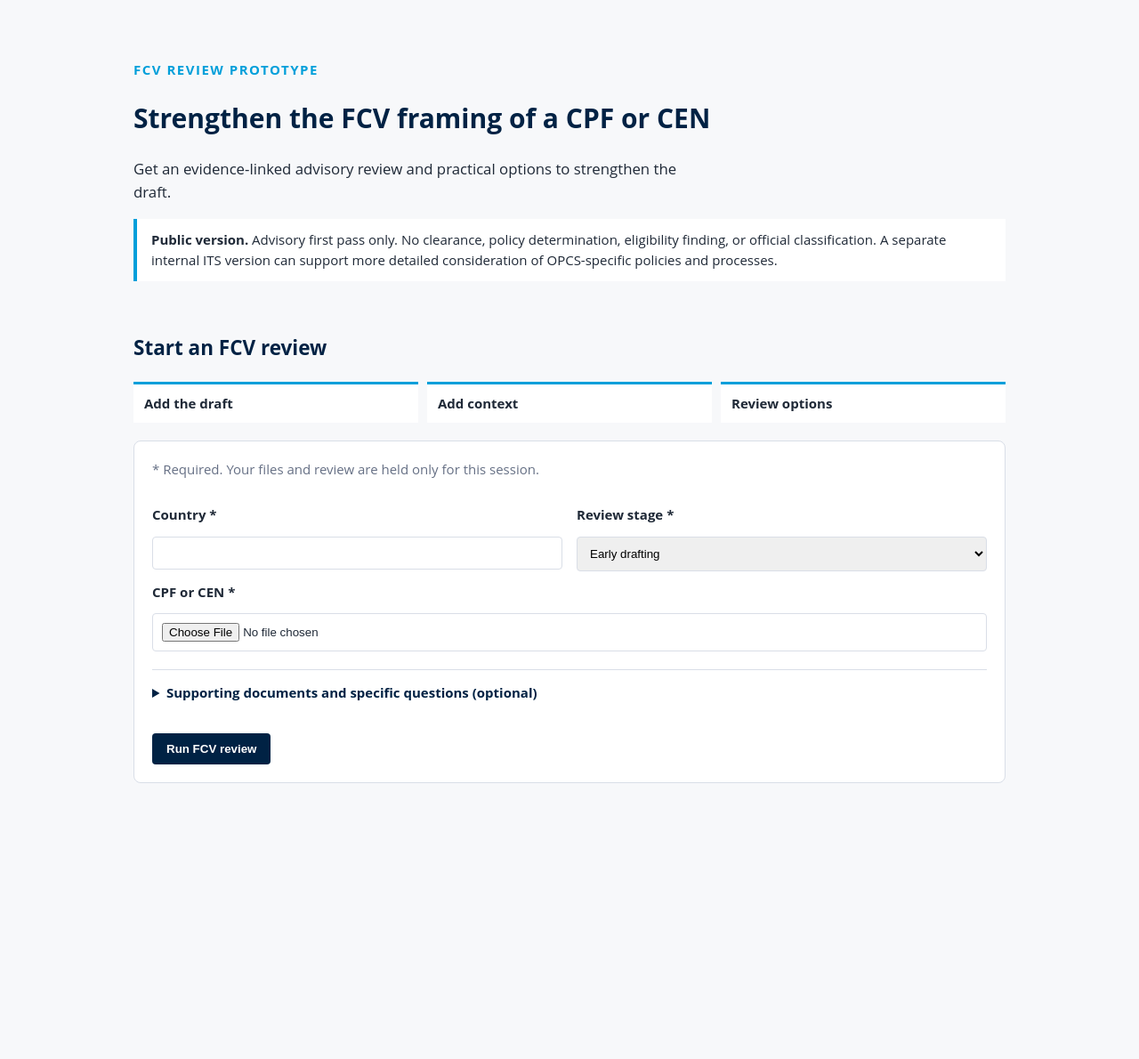
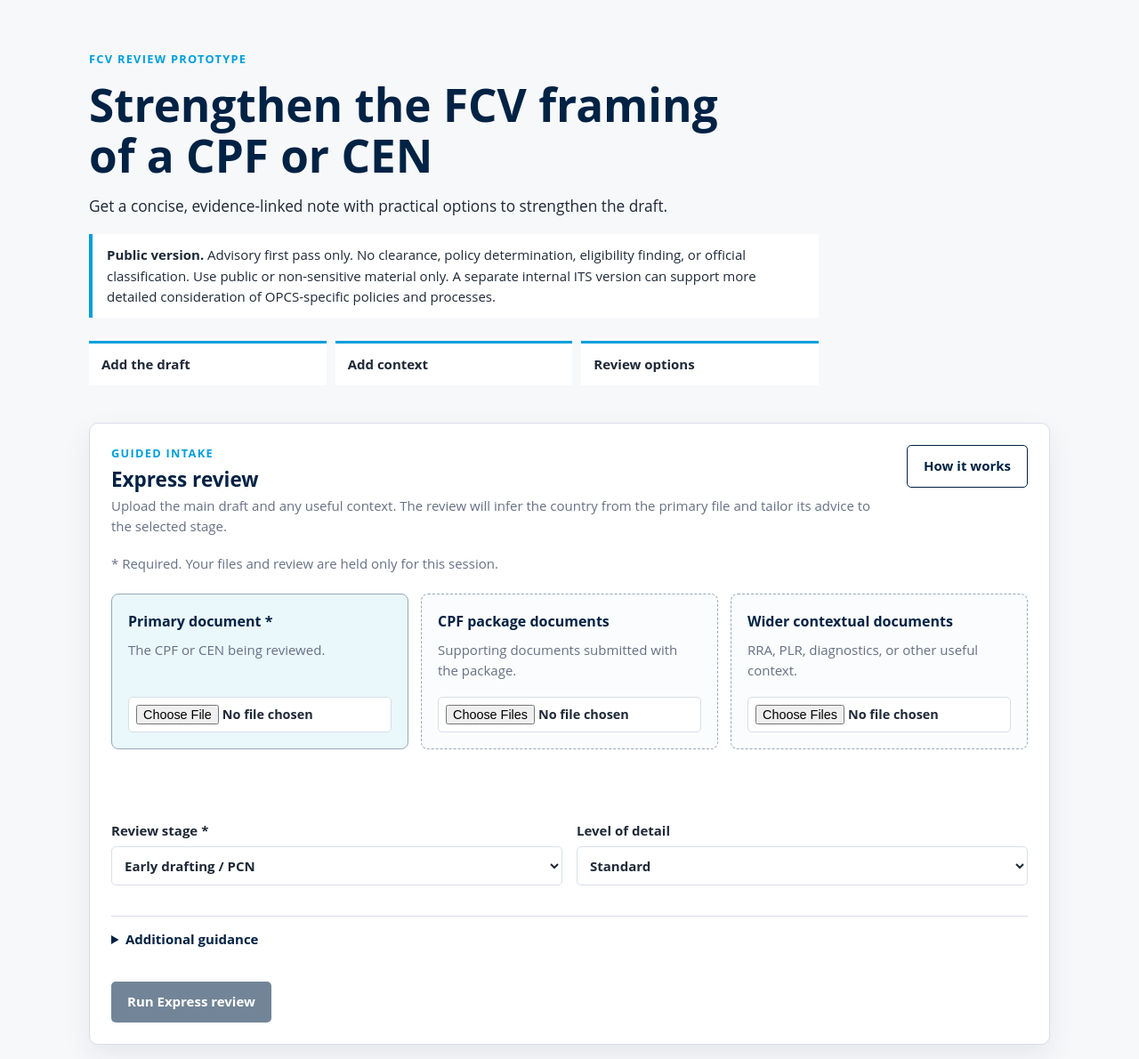
Before and after one commit to ljonestz/cpf-fcv-reviewer, a Flask app: page / in a window 1280 px wide. Shown: the whole page at 89% size. Before the commit the page ends 880 px from the top, so only its background shows below. Run offline with Flask 3, Linux system fonts and the light colour scheme; parts of the project's set-up code (start-up, migrations or seed data) failed here and were passed over; some libraries are stand-ins or nearby versions.

Commit message:
feat: add guided three-bucket CPF review intake

```diff
--- a/src/cpf_fcv_reviewer/static/app.js
+++ b/src/cpf_fcv_reviewer/static/app.js
@@ -7,14 +7,22 @@ const results = document.querySelector("#results");
 const corrections = document.querySelector("#corrections");
 const actions = document.querySelector("#actions");
 const returnToIntake = document.querySelector("#return-to-intake");
-const guidance = document.querySelector("#guidance");
-const questionPanel = document.querySelector("#priority-questions");
-const questionList = document.querySelector("#priority-question-list");
+const primaryFileInput = document.querySelector("#cpf");
+const countryInput = document.querySelector("#country");
+const countryDetection = document.querySelector("#country-detection");
+const submitButton = document.querySelector("#submit-review");
+const processDialog = document.querySelector("#process-dialog");
+const openProcessDialog = document.querySelector("#open-process-dialog");
+const closeProcessDialog = document.querySelector("#close-process-dialog");
 const submitCorrection = document.querySelector("#submit-correction");
 let assessmentId = sessionStorage.getItem("cpf_fcv_assessment_id") || "";
 let activeEventSource;
 let operationEpoch = 0;
 let resetPending = false;
+let detectionPending = false;
+let countryRequiresConfirmation = false;
+let countryCorrection;
+let detectionEpoch = 0;
 const RESULT_RETRY_LIMIT = 3;
 const RESULT_RETRY_DELAY_MS = 250;
 const SOURCE_ERROR_LIMIT = 2;
@@ -76,33 +84,103 @@ function text(tag, value, className = "") {
   return node;
 }
 
-function detectedQuestions(value) {
-  const questions = new Map();
-  for (const line of value.split(/\r?\n/)) {
-    const clean = line.trim().replace(/^[-*]\s*/, "").trim();
-    if (!clean.endsWith("?")) continue;
-    const key = clean.toLocaleLowerCase();
-    if (!questions.has(key)) questions.set(key, clean);
-  }
-  return [...questions.values()];
+function updateSubmitState() {
+  const hasPrimaryFile = Boolean(primaryFileInput?.files?.length);
+  submitButton.disabled = detectionPending
+    || countryRequiresConfirmation
+    || !countryInput.value.trim()
+    || !hasPrimaryFile;
 }
 
-function renderPriorityQuestions() {
-  questionList.replaceChildren();
-  for (const question of detectedQuestions(guidance.value)) {
-    const label = document.createElement("label");
-    const checkbox = document.createElement("input");
-    checkbox.type = "checkbox";
-    checkbox.name = "priority_questions";
-    checkbox.value = question;
-    checkbox.checked = true;
-    label.append(checkbox, document.createTextNode(question));
-    questionList.append(label);
-  }
-  questionPanel.hidden = questionList.children.length === 0;
+function clearCountryCorrection() {
+  countryCorrection?.remove();
+  countryCorrection = undefined;
 }
 
-guidance.addEventListener("input", renderPriorityQuestions);
+function showCountryCorrection(suggestedCountry) {
+  const wrapper = document.createElement("div");
+  wrapper.className = "country-confirmation";
+  const label = document.createElement("label");
+  label.textContent = suggestedCountry
+    ? `We detected ${suggestedCountry}. Confirm or correct the country.`
+    : "We could not identify the country. Enter it to continue.";
+  countryCorrection = document.createElement("input");
+  countryCorrection.type = "text";
+  countryCorrection.value = suggestedCountry || "";
+  countryCorrection.autocomplete = "country-name";
+  countryCorrection.addEventListener("input", () => {
+    countryInput.value = countryCorrection.value.trim();
+    countryRequiresConfirmation = !countryInput.value;
+    updateSubmitState();
+  });
+  label.append(countryCorrection);
+  wrapper.append(label);
+  countryDetection.append(wrapper);
+}
+
+async function detectCountry() {
+  const file = primaryFileInput.files?.[0];
+  const requestEpoch = ++detectionEpoch;
+  clearCountryCorrection();
+  countryInput.value = "";
+  countryRequiresConfirmation = false;
+  countryDetection.textContent = "";
+  if (!file) {
+    detectionPending = false;
+    updateSubmitState();
+    return;
+  }
+
+  detectionPending = true;
+  countryDetection.textContent = "Identifying the country from the primary document…";
+  updateSubmitState();
+  try {
+    const body = new FormData();
+    body.append("cpf", file);
+    const response = await fetch("/api/detect-country", {method: "POST", body});
+    if (requestEpoch !== detectionEpoch) return;
+    if (!response.ok) throw new Error("Country detection failed.");
+    const detection = await response.json();
+    if (requestEpoch !== detectionEpoch) return;
+    countryInput.value = detection.country || "";
+    if (detection.requires_confirmation) {
+      countryRequiresConfirmation = true;
+      showCountryCorrection(detection.country || "");
+      countryDetection.firstChild?.remove();
+    } else {
+      countryDetection.textContent = `Country detected: ${countryInput.value}`;
+    }
+  } catch (_error) {
+    if (requestEpoch !== detectionEpoch) return;
+    countryDetection.textContent = "Country detection was unavailable. Enter the country to continue.";
+    countryDetection.className = "country-detection is-error";
+    countryRequiresConfirmation = true;
+    showCountryCorrection("");
+  } finally {
+    if (requestEpoch === detectionEpoch) {
+      detectionPending = false;
+      updateSubmitState();
+    }
+  }
+}
+
+primaryFileInput.addEventListener("change", detectCountry);
+
+openProcessDialog.addEventListener("click", () => {
+  if (typeof processDialog.showModal === "function") processDialog.showModal();
+  else processDialog.hidden = false;
+});
+
+closeProcessDialog.addEventListener("click", () => {
+  if (typeof processDialog.close === "function") processDialog.close();
+  else processDialog.hidden = true;
+});
+
+processDialog.addEventListener("click", (event) => {
+  if (event.target === processDialog && typeof processDialog.close === "function") {
+    processDialog.close();
+  }
+});
 
 function renderEvidence(result, evidenceId) {
   const details = document.createElement("details");
@@ -266,6 +344,10 @@ function watchEvents(eventUrl, resultUrl, operation = operationEpoch) {
 
 form.addEventListener("submit", async (event) => {
   event.preventDefault();
+  if (submitButton.disabled || detectionPending || countryRequiresConfirmation) {
+    countryCorrection?.focus();
+    return;
+  }
   resetPending = false;
   const operation = ++operationEpoch;
   showProgress();
@@ -337,6 +419,13 @@ document.querySelector("#reset-review").addEventListener("click", async () => {
   results.replaceChildren();
   progress.replaceChildren();
   form.reset();
+  clearCountryCorrection();
+  countryInput.value = "";
+  countryDetection.textContent = "";
+  countryDetection.className = "country-detection";
+  detectionPending = false;
+  countryRequiresConfirmation = false;
+  updateSubmitState();
   document.querySelector("#correction-text").value = "";
   corrections.hidden = true;
   actions.hidden = true;
--- a/src/cpf_fcv_reviewer/static/styles.css
+++ b/src/cpf_fcv_reviewer/static/styles.css
@@ -1,41 +1,71 @@
 :root {
   --navy: #002244;
   --blue: #009fda;
+  --blue-soft: #eaf7fb;
   --paper: #f7f8fa;
   --ink: #1f2937;
   --muted: #667085;
   --rule: #d9dee7;
+  --shadow: 0 12px 30px rgba(0, 34, 68, .08);
 }
 
 * { box-sizing: border-box; }
 body { margin: 0; background: var(--paper); color: var(--ink); font: 15px/1.55 "Open Sans", Arial, sans-serif; }
-header, main { width: min(980px, calc(100% - 40px)); margin: 0 auto; }
-header { padding: 52px 0 24px; }
+header, main { width: min(1080px, calc(100% - 40px)); margin: 0 auto; }
+.site-header { padding: 44px 0 14px; }
+.hero { max-width: 820px; }
 h1, h2, h3 { color: var(--navy); }
-.eyebrow { color: var(--blue); font-weight: 700; letter-spacing: .1em; }
-.purpose { max-width: 620px; font-size: 1.05rem; }
+h1 { max-width: 760px; margin: 6px 0 12px; font-size: clamp(2rem, 4vw, 3.3rem); line-height: 1.1; }
+.eyebrow { color: var(--blue); font-weight: 700; letter-spacing: .1em; font-size: .8rem; }
+.purpose { max-width: 680px; font-size: 1.08rem; }
 .advisory { border-left: 4px solid var(--blue); padding: 12px 16px; background: white; }
-.steps { display: grid; grid-template-columns: repeat(3, 1fr); gap: 10px; margin: 20px 0; padding: 0; list-style: none; }
-.steps li { padding: 10px 12px; border-top: 3px solid var(--blue); background: white; font-weight: 700; }
+.steps { display: grid; grid-template-columns: repeat(3, 1fr); gap: 10px; margin: 26px 0 12px; padding: 0; list-style: none; }
+.steps li { padding: 12px 14px; border-top: 3px solid var(--blue); background: white; font-weight: 700; }
 .form-card, article, #progress, #corrections, #actions, #return-to-intake {
-  margin: 16px 0; padding: 20px; background: white; border: 1px solid var(--rule); border-radius: 8px;
+  margin: 16px 0; padding: 24px; background: white; border: 1px solid var(--rule); border-radius: 10px; box-shadow: var(--shadow);
 }
+.form-heading { display: flex; align-items: start; justify-content: space-between; gap: 24px; }
+.form-heading h2 { margin: 0; }
+.form-heading .eyebrow { margin: 0 0 2px; }
 label { display: block; margin: 12px 0; font-weight: 700; }
-.field-grid { display: grid; grid-template-columns: repeat(2, 1fr); gap: 16px; }
-.helper { color: var(--muted); margin: 0 0 16px; }
+.helper { color: var(--muted); margin: 0 0 18px; }
+.field-grid { display: grid; grid-template-columns: repeat(2, 1fr); gap: 16px; margin-top: 22px; }
 input, select, textarea {
-  display: block; width: 100%; margin-top: 6px; padding: 10px; border: 1px solid var(--rule); border-radius: 4px;
+  display: block; width: 100%; margin-top: 6px; padding: 10px; border: 1px solid var(--rule); border-radius: 5px; background: white; color: var(--ink); font: inherit;
 }
-textarea { min-height: 110px; }
-#optional-inputs { margin: 20px 0; border-top: 1px solid var(--rule); }
-#optional-inputs summary { padding: 14px 0; color: var(--navy); cursor: pointer; font-weight: 700; }
-#priority-questions { margin: 16px 0; padding: 12px 16px; border: 1px solid var(--rule); border-radius: 4px; }
-#priority-question-list label { display: flex; align-items: flex-start; gap: 10px; font-weight: 600; }
-#priority-question-list input { width: auto; margin: 5px 0 0; flex: 0 0 auto; }
-button { border: 0; border-radius: 4px; padding: 10px 16px; background: var(--navy); color: white; font-weight: 700; cursor: pointer; }
+textarea { min-height: 110px; resize: vertical; }
+.upload-zones { display: grid; grid-template-columns: repeat(3, 1fr); gap: 14px; margin: 22px 0; }
+.upload-zone { min-height: 170px; margin: 0; padding: 18px; border: 1px dashed #96a8bd; border-radius: 8px; background: #fbfcfd; cursor: pointer; transition: border-color .15s ease, background .15s ease, box-shadow .15s ease; }
+.upload-zone:hover { border-color: var(--blue); background: var(--blue-soft); }
+.upload-zone:focus-within { border-color: var(--blue); box-shadow: 0 0 0 3px rgba(0, 159, 218, .2); }
+.upload-zone-primary { border-style: solid; background: var(--blue-soft); }
+.upload-zone-title { display: block; color: var(--navy); font-size: 1rem; }
+.upload-zone-description { display: block; min-height: 48px; margin-top: 8px; color: var(--muted); font-weight: 400; }
+.upload-zone input[type="file"] { margin-top: 16px; padding: 8px; font-size: .9rem; }
+.country-detection { min-height: 24px; color: var(--muted); }
+.country-detection.is-error { color: #9b1c1c; }
+.country-confirmation { margin-top: 8px; padding: 12px; border: 1px solid #e7c66a; border-radius: 6px; background: #fff9e8; }
+details { margin: 22px 0; border-top: 1px solid var(--rule); }
+details summary { padding: 14px 0; color: var(--navy); cursor: pointer; font-weight: 700; }
+details summary:focus-visible { outline: 3px solid var(--blue); outline-offset: 3px; }
+button { border: 0; border-radius: 5px; padding: 11px 18px; background: var(--navy); color: white; font: inherit; font-weight: 700; cursor: pointer; }
+button:hover:not(:disabled) { background: #003b70; }
+button:disabled { cursor: not-allowed; opacity: .55; }
+.button-secondary { background: white; color: var(--navy); border: 1px solid var(--navy); white-space: nowrap; }
+.button-secondary:hover:not(:disabled) { background: var(--blue-soft); }
 :focus-visible { outline: 3px solid var(--blue); outline-offset: 3px; }
+input:focus-visible, select:focus-visible, textarea:focus-visible { outline: 3px solid var(--blue); outline-offset: 1px; border-color: var(--blue); }
+dialog { width: min(680px, calc(100% - 32px)); padding: 24px; border: 0; border-radius: 10px; box-shadow: 0 24px 70px rgba(0, 34, 68, .25); color: var(--ink); }
+dialog::backdrop { background: rgba(0, 34, 68, .42); }
+.dialog-heading { display: flex; align-items: start; justify-content: space-between; gap: 16px; }
+.dialog-heading h2 { margin-top: 0; }
+.dialog-close { padding: 2px 10px; background: transparent; color: var(--navy); font-size: 1.6rem; line-height: 1; }
+.dialog-close:hover { background: var(--blue-soft); }
 .sensitivity, .evidence { color: var(--muted); font-size: .92rem; }
-@media (max-width: 680px) {
-  .steps, .field-grid { grid-template-columns: 1fr; }
-  header, main { width: min(100% - 24px, 980px); }
+.evidence-locator, .evidence-excerpt { color: var(--muted); }
+@media (max-width: 760px) {
+  .upload-zones, .steps, .field-grid { grid-template-columns: 1fr; }
+  .form-heading { display: block; }
+  .button-secondary { margin-top: 12px; }
+  header, main { width: min(100% - 24px, 1080px); }
 }
--- a/src/cpf_fcv_reviewer/templates/index.html
+++ b/src/cpf_fcv_reviewer/templates/index.html
@@ -7,55 +7,81 @@
   <link rel="stylesheet" href="/static/styles.css">
 </head>
 <body>
-  <header>
-    <p class="eyebrow">FCV REVIEW PROTOTYPE</p>
-    <h1>Strengthen the FCV framing of a CPF or CEN</h1>
-    <p class="purpose">Get an evidence-linked advisory review and practical options to strengthen the draft.</p>
-    <p class="advisory"><strong>Public version.</strong> Advisory first pass only. No clearance, policy determination, eligibility finding, or official classification. A separate internal ITS version can support more detailed consideration of OPCS-specific policies and processes.</p>
-  </header>
-  <main>
-    <section id="landing-view" aria-labelledby="landing-title">
-      <h2 id="landing-title">Start an FCV review</h2>
-      <p id="landing-notice" role="status" aria-live="polite" hidden></p>
+  <header class="site-header">
+    <section class="hero" aria-labelledby="hero-title">
+      <p class="eyebrow">FCV REVIEW PROTOTYPE</p>
+      <h1 id="hero-title">Strengthen the FCV framing of a CPF or CEN</h1>
+      <p class="purpose">Get a concise, evidence-linked note with practical options to strengthen the draft.</p>
+      <p class="advisory"><strong>Public version.</strong> Advisory first pass only. No clearance, policy determination, eligibility finding, or official classification. Use public or non-sensitive material only. A separate internal ITS version can support more detailed consideration of OPCS-specific policies and processes.</p>
       <ol class="steps" aria-label="How the review works">
         <li>Add the draft</li>
         <li>Add context</li>
         <li>Review options</li>
       </ol>
+    </section>
+  </header>
+  <main>
+    <section id="landing-view" aria-labelledby="express-review-heading">
+      <p id="landing-notice" role="status" aria-live="polite" hidden></p>
       <form id="review-form" class="form-card">
+        <div class="form-heading">
+          <div>
+            <p class="eyebrow">GUIDED INTAKE</p>
+            <h2 id="express-review-heading">Express review</h2>
+            <p class="helper">Upload the main draft and any useful context. The review will infer the country from the primary file and tailor its advice to the selected stage.</p>
+          </div>
+          <button id="open-process-dialog" class="button-secondary" type="button">How it works</button>
+        </div>
         <p class="helper"><span aria-hidden="true">*</span> Required. Your files and review are held only for this session.</p>
+
+        <div class="upload-zones">
+          <label class="upload-zone upload-zone-primary" id="primary-upload" for="cpf">
+            <span class="upload-zone-title">Primary document <span aria-hidden="true">*</span></span>
+            <span class="upload-zone-description">The CPF or CEN being reviewed.</span>
+            <input id="cpf" name="cpf" type="file" accept=".pdf,.docx,.txt,.md" required>
+          </label>
+          <label class="upload-zone" for="package-documents">
+            <span class="upload-zone-title">CPF package documents</span>
+            <span class="upload-zone-description">Supporting documents submitted with the package.</span>
+            <input id="package-documents" name="package_documents" type="file" accept=".pdf,.docx,.txt,.md" multiple>
+          </label>
+          <label class="upload-zone" for="context-documents">
+            <span class="upload-zone-title">Wider contextual documents</span>
+            <span class="upload-zone-description">RRA, PLR, diagnostics, or other useful context.</span>
+            <input id="context-documents" name="context_documents" type="file" accept=".pdf,.docx,.txt,.md" multiple>
+          </label>
+        </div>
+
+        <div id="country-detection" class="country-detection" aria-live="polite"></div>
+        <input id="country" name="country" type="hidden">
+
         <div class="field-grid">
-          <div>
-            <label for="country">Country <span aria-hidden="true">*</span></label>
-            <input id="country" name="country" required>
-          </div>
-          <div>
-            <label for="review-stage">Review stage <span aria-hidden="true">*</span></label>
+          <label for="review-stage">Review stage <span aria-hidden="true">*</span>
             <select id="review-stage" name="review_stage" required>
-              <option value="early_drafting">Early drafting</option>
+              <option value="early_drafting">Early drafting / PCN</option>
               <option value="concept_review">Concept review</option>
               <option value="decision_review">Decision review</option>
               <option value="roc_oc">ROC / OC</option>
               <option value="finalization">Finalization</option>
               <option value="response_to_comments">Response to comments</option>
             </select>
-          </div>
+          </label>
+          <label for="detail-level">Level of detail
+            <select id="detail-level" name="detail_level">
+              <option value="brief">Brief</option>
+              <option value="standard" selected>Standard</option>
+              <option value="in_depth">In-depth</option>
+            </select>
+          </label>
         </div>
-        <label for="cpf">CPF or CEN <span aria-hidden="true">*</span></label>
-        <input id="cpf" name="cpf" type="file" accept=".pdf,.docx,.txt,.md" required>
 
-        <details id="optional-inputs">
-          <summary>Supporting documents and specific questions (optional)</summary>
-          <label for="supporting">Supporting package</label>
-          <input id="supporting" name="supporting" type="file" accept=".pdf,.docx,.txt,.md" multiple>
-          <label for="guidance">Analysis guidance</label>
-          <textarea id="guidance" name="guidance"></textarea>
-          <fieldset id="priority-questions" hidden>
-            <legend>Questions requiring a dedicated response</legend>
-            <div id="priority-question-list"></div>
-          </fieldset>
+        <details id="additional-guidance">
+          <summary>Additional guidance</summary>
+          <label for="review-focus">What should the review pay particular attention to?</label>
+          <textarea id="review-focus" name="review_focus" maxlength="4000" placeholder="Optional: identify a theme, section, or concern for the reviewer."></textarea>
         </details>
-        <button type="submit">Run FCV review</button>
+
+        <button id="submit-review" type="submit" disabled>Run Express review</button>
       </form>
     </section>
 
@@ -78,6 +104,22 @@
       </nav>
     </section>
   </main>
+
+  <dialog id="process-dialog" aria-labelledby="process-dialog-title">
+    <div class="dialog-heading">
+      <h2 id="process-dialog-title">How the Express review works</h2>
+      <button id="close-process-dialog" class="dialog-close" type="button" aria-label="Close">×</button>
+    </div>
+    <p>The reviewer reads the primary document, selects traceable evidence, checks the supporting and contextual material, and produces a connected note in prose.</p>
+    <ol>
+      <li><strong>Extraction:</strong> reads the uploaded documents and identifies usable text.</li>
+      <li><strong>Evidence selection:</strong> gives the primary CPF the greatest analytical weight while retaining bounded corroboration from the other zones.</li>
+      <li><strong>Contextual checking:</strong> uses the package and wider context to make the feedback specific.</li>
+      <li><strong>Stage-sensitive synthesis:</strong> adjusts the scale of advice, from strategic options at Early drafting / PCN to fine-tuning at Finalization.</li>
+      <li><strong>Validation and rendering:</strong> checks evidence links and produces a Word-ready note.</li>
+    </ol>
+    <p class="advisory"><strong>Use public or non-sensitive material only.</strong> This tool provides advisory feedback and does not replace formal review or clearance processes.</p>
+  </dialog>
   <script src="/static/app.js"></script>
 </body>
 </html>
```
Also changed, not shown: tests/test_frontend_contract.py (+44 -10 lines), tests/test_task13_frontend_contract.py (+23 -11 lines).
